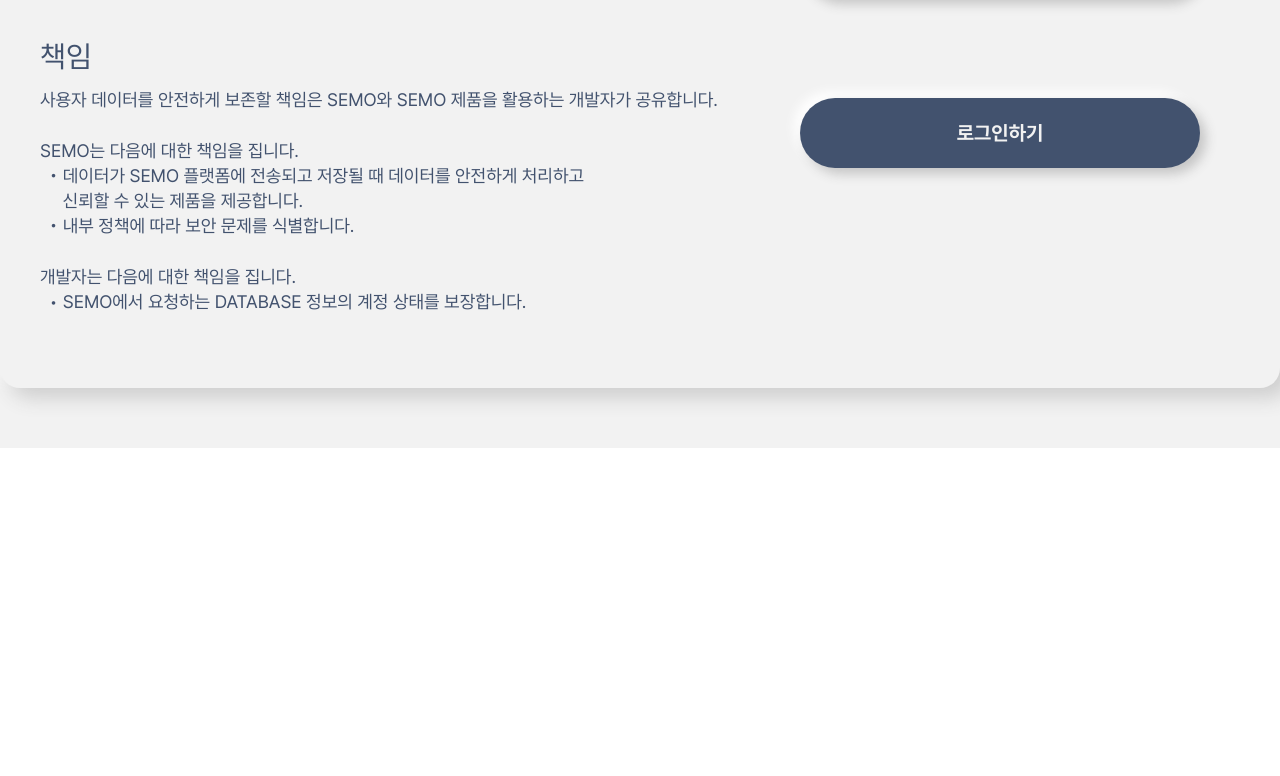
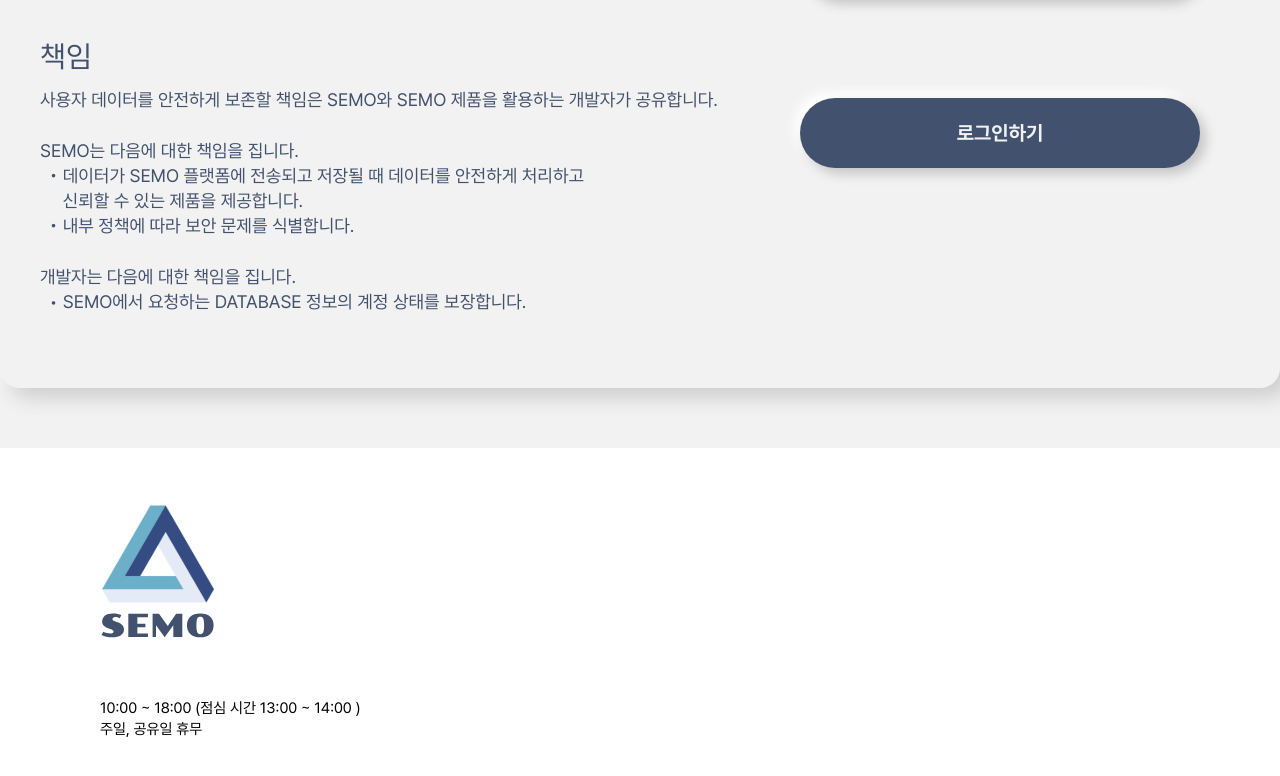
Before and after one commit to Team-SE-MO/semo-client, a React (Create React App) app: page / in a window 1280 px wide. Shown: the part 352-1128 px from the top of the page. Before the commit the page ends 800 px from the top, so only its background shows below. Built offline with nearby package versions, Linux system fonts and the light colour scheme.

Commit message:
✨ feat: footer, mainLayout 구현

```diff
--- /dev/null
+++ b/src/components/organisms/footer/Footer.scss
@@ -0,0 +1,22 @@
+@import '../../../styles/fonts';
+@import '../../../styles/variables';
+
+.footer {
+  width: 100%;
+  height: 200px;
+  background-color: $white;
+
+  &__container {
+    display: flex;
+    flex-direction: column;
+    align-items: start;
+    text-align: start;
+    margin: 50px 100px;
+  }
+  &__logo {
+    width: 240px;
+    height: 200px;
+    background-image: url('../../../assets/images/semo_logo_footer.svg');
+    background-repeat: no-repeat;
+  }
+}
--- /dev/null
+++ b/src/components/organisms/footer/Footer.tsx
@@ -0,0 +1,14 @@
+import React from 'react';
+import './Footer.scss';
+import Text from 'components/atoms/text/Text';
+
+export const Footer = () => {
+  const content =
+    '10:00 ~ 18:00 (점심 시간 13:00 ~ 14:00 ) \n 주일, 공유일 휴무';
+  return (
+    <div className="footer__container">
+      <div className="footer__logo" />
+      <Text text={content} type="info" color="neutral" />
+    </div>
+  );
+};
--- a/src/pages/MainLayout.tsx
+++ b/src/pages/MainLayout.tsx
@@ -1,3 +1,4 @@
+import { Footer } from 'components/organisms/footer/Footer';
 import React from 'react';
 import { Outlet, useLocation } from 'react-router-dom';
 
@@ -6,6 +7,7 @@ const MainLayout = () => {
   return (
     <div className="main__layout-body">
       <Outlet />
+      <Footer />
     </div>
   );
 };
```
Also changed, not shown: src/assets/images/semo_logo_footer.svg (added), src/assets/images/semo_logo_header.svg (added).
